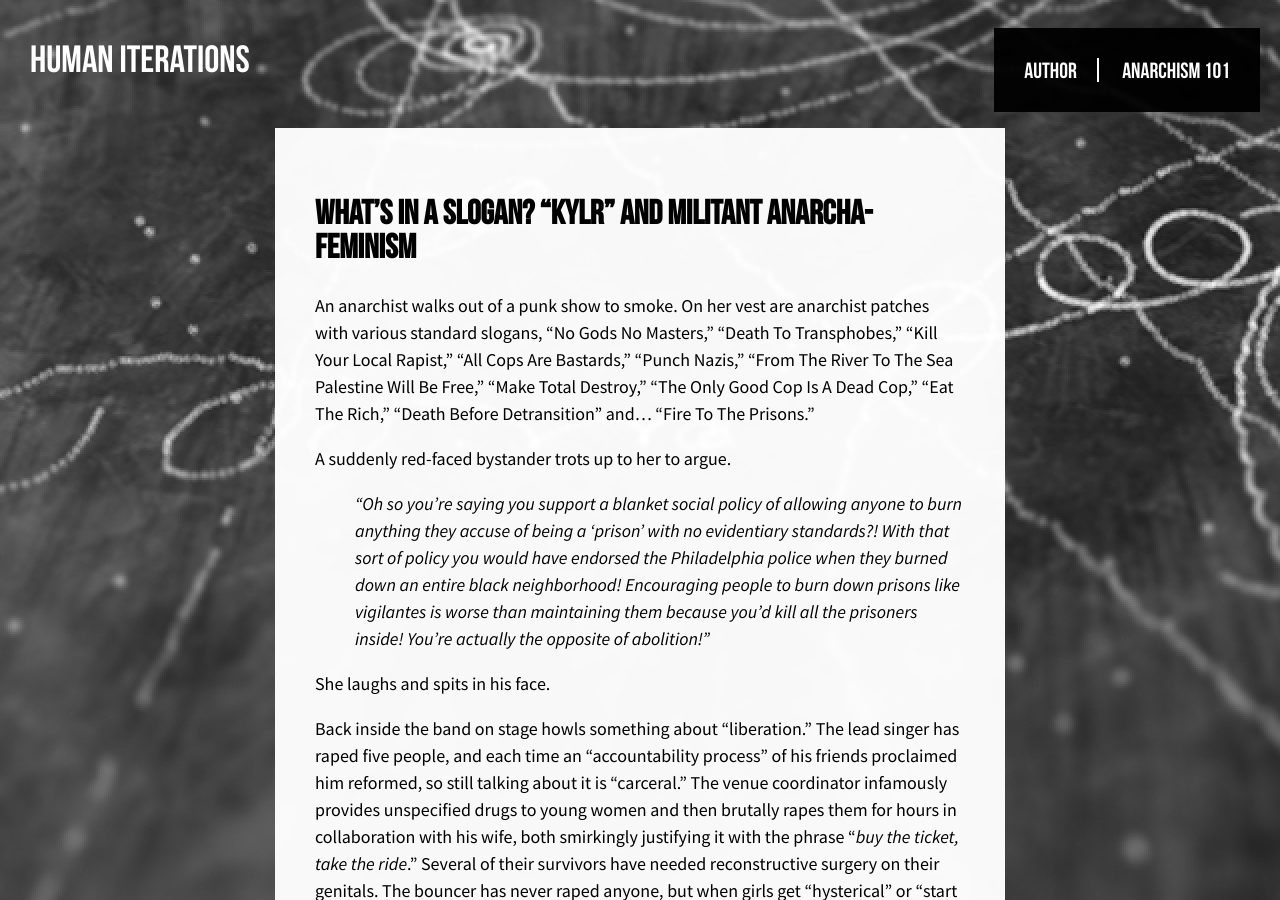
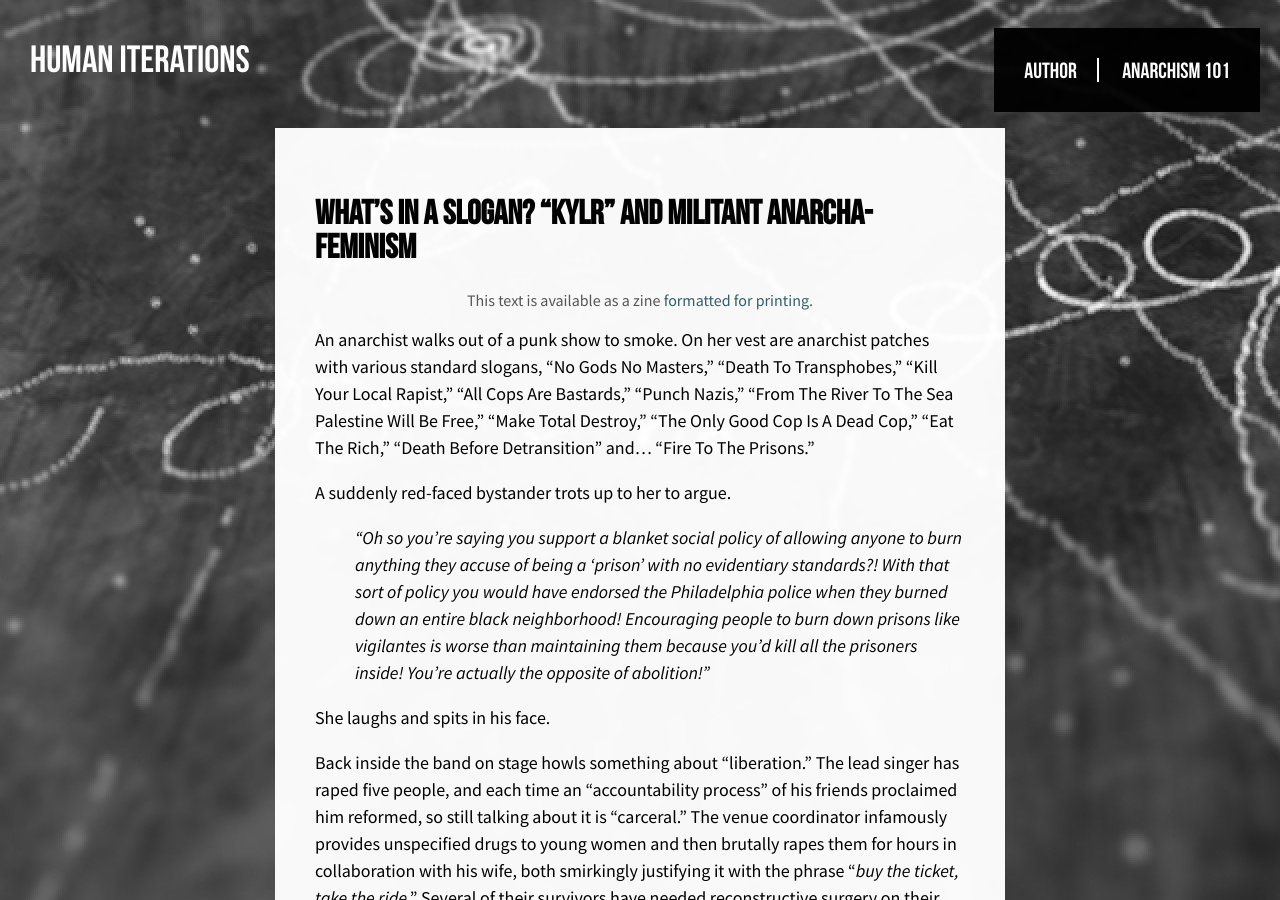
Before and after one commit to rechelon/rechelon.github.io, a Jekyll site: the page built from _posts/2024-06-25-kylr.md, in a window 1280 px wide and 900 px high. Built offline with Jekyll 4.4.1, drawn with Linux system fonts in a browser that asks for light colours; some web fonts are replaced.

Commit message:
adding kylr zine

```diff
--- a/_posts/2024-06-25-kylr.md
+++ b/_posts/2024-06-25-kylr.md
@@ -8,7 +8,9 @@ permalink: /2024/06/25/kylr/
 categories:
   - Internal Debate
 ---
-
+<p class="wp-caption-text">
+This text is available as a zine <a href="http://rechelon.github.io/wp-content/uploads/kylr.pdf">formatted for printing</a>.
+</p>
 <p><span style="font-weight: 400;">An anarchist walks out of a punk show to smoke. On her vest are anarchist patches with various standard slogans, “No Gods No Masters,” “Death To Transphobes,” “Kill Your Local Rapist,” “All Cops Are Bastards,” “Punch Nazis,” “From The River To The Sea Palestine Will Be Free,” “Make Total Destroy,” “The Only Good Cop Is A Dead Cop,” “Eat The Rich,” “Death Before Detransition” and… “Fire To The Prisons.”</span></p>
 <p><span style="font-weight: 400;">A suddenly red-faced bystander trots up to her to argue.</span></p>
 <p style="padding-left: 40px;"><i><span style="font-weight: 400;">“Oh so you’re saying you support a blanket social policy of allowing anyone to burn anything they accuse of being a ‘prison’ with no evidentiary standards?! With that sort of policy you would have endorsed the Philadelphia police when they burned down an entire black neighborhood! Encouraging people to burn down prisons like vigilantes is worse than maintaining them because you’d kill all the prisoners inside! You’re actually the opposite of abolition!”</span></i></p>
```
Also changed, not shown: 1 other file.
